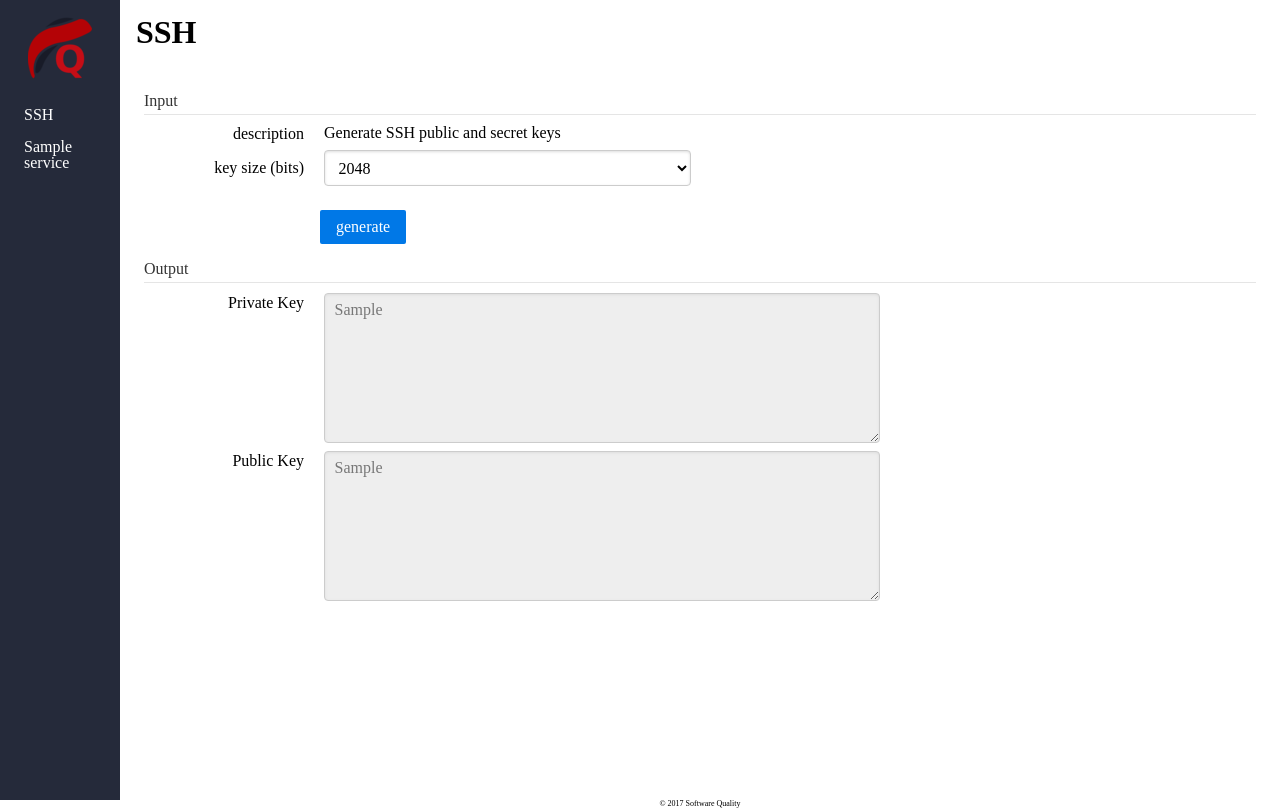
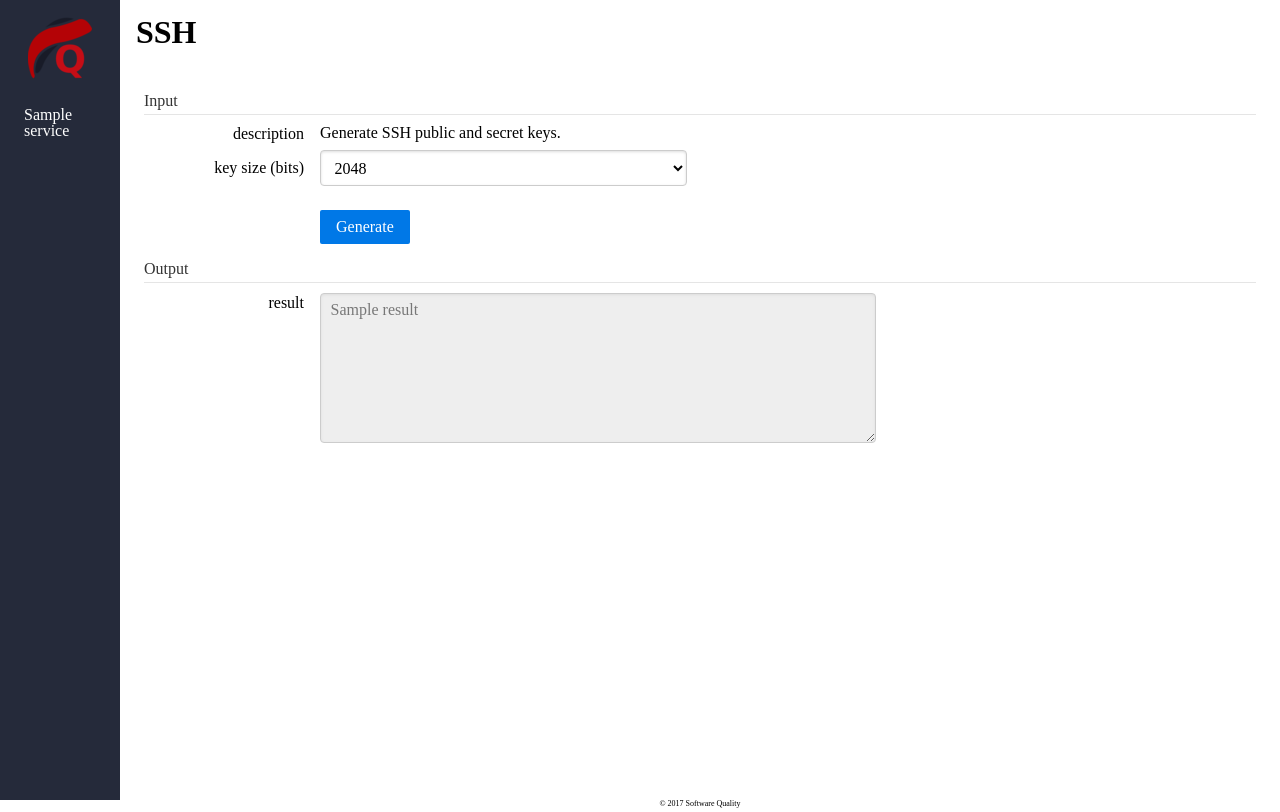
Before and after one commit to xrodneylee/sq-util, a Flask app: template templates/ssh.html in a window 1280 px wide. Run offline with Flask 2, Linux system fonts and the light colour scheme; the template is opened without the code that fills it: most values are stand-ins (such as "Sample title", 1, 10 or a date in 2020).

Commit message:
delete legacy

```diff
--- a/template.yaml
+++ b/template.yaml
@@ -1,4 +1,4 @@
-sshs:
+SSH:
   description: Generate SSH public and secret keys.
   input:
     select:
@@ -12,7 +12,7 @@ sshs:
   output:
     textarea:
       name: result
-gunpg:
+GunPG:
   description: gunpg
   input:
     select:
--- a/templates/index.html
+++ b/templates/index.html
@@ -17,7 +17,6 @@
 				</a>
 			</div>
 			<ul>
-				<li><a href="/ssh">SSH</a></li>
 				{% for service in menu %}
     			  <li><a href="{{service}}">{{service}}</a></li>
 				{% endfor %}
--- a/templates/ssh.html
+++ b/templates/ssh.html
@@ -1,49 +1 @@
-{% extends "index.html" %}
-{% block content %}
-<h1>SSH</h1>
-<div class="console">
-    <form class="pure-form pure-form-aligned" action="/ssh" method="post">
-        <fieldset>
-            <legend>Input</legend>
-
-            <div class="pure-control-group">
-                <label>description</label>
-                <span>Generate SSH public and secret keys</span>
-            </div>
-
-            <!-- <div class="pure-control-group">
-                <label>base command</label>
-                <input name="cmd" class="pure-input-1-3" type="text" value="ssh-keygen -f id_rsa -N '' " readonly>
-            </div> -->
-
-            <div class="pure-control-group">
-                <label>key size (bits)</label>
-                <select class="pure-input-1-3">
-                    <option>2048</option>
-                    <option>4096</option>
-                </select>
-            </div>
-
-            <div class="pure-controls">
-                <button type="submit" class="pure-button pure-button-primary">generate</button>
-            </div>
-        </fieldset>
-    </form>
-
-    <form class="pure-form pure-form-aligned">
-        <fieldset>
-            <legend>Output</legend>
-
-            <div class="pure-control-group">
-                <label>Private Key</label>
-                <textarea class="pure-input-1-2" placeholder="Private Key" style="height: 150px" readonly>{{private_key}}</textarea>
-            </div>
-
-            <div class="pure-control-group">
-                <label>Public Key</label>
-                <textarea class="pure-input-1-2" placeholder="Public Key" style="height: 150px" readonly>{{public_key}}</textarea>
-            </div>
-        </fieldset>
-    </form>
-</div>
-{% endblock content %}
+{% extends "index.html" %}{% block content %}<h1>SSH</h1><div class="console"><form class="pure-form pure-form-aligned" action="/SSH" method="post"><fieldset><legend>Input</legend><div class="pure-control-group"><label>description</label><span>Generate SSH public and secret keys.</span></div><div class="pure-control-group"><label>key size (bits)</label><select class="pure-input-1-3"><option>2048</option><option>4096</option></select></div><div class="pure-controls"><button type="submit" class="pure-button pure-button-primary">Generate</button></div></fieldset></form><form class="pure-form pure-form-aligned"><fieldset><legend>Output</legend><div class="pure-control-group"><label>result</label><textarea class="pure-input-1-2" style="height: 150px" readonly>{{result}}</textarea></div></fieldset></form></div>{% endblock content %}
```
